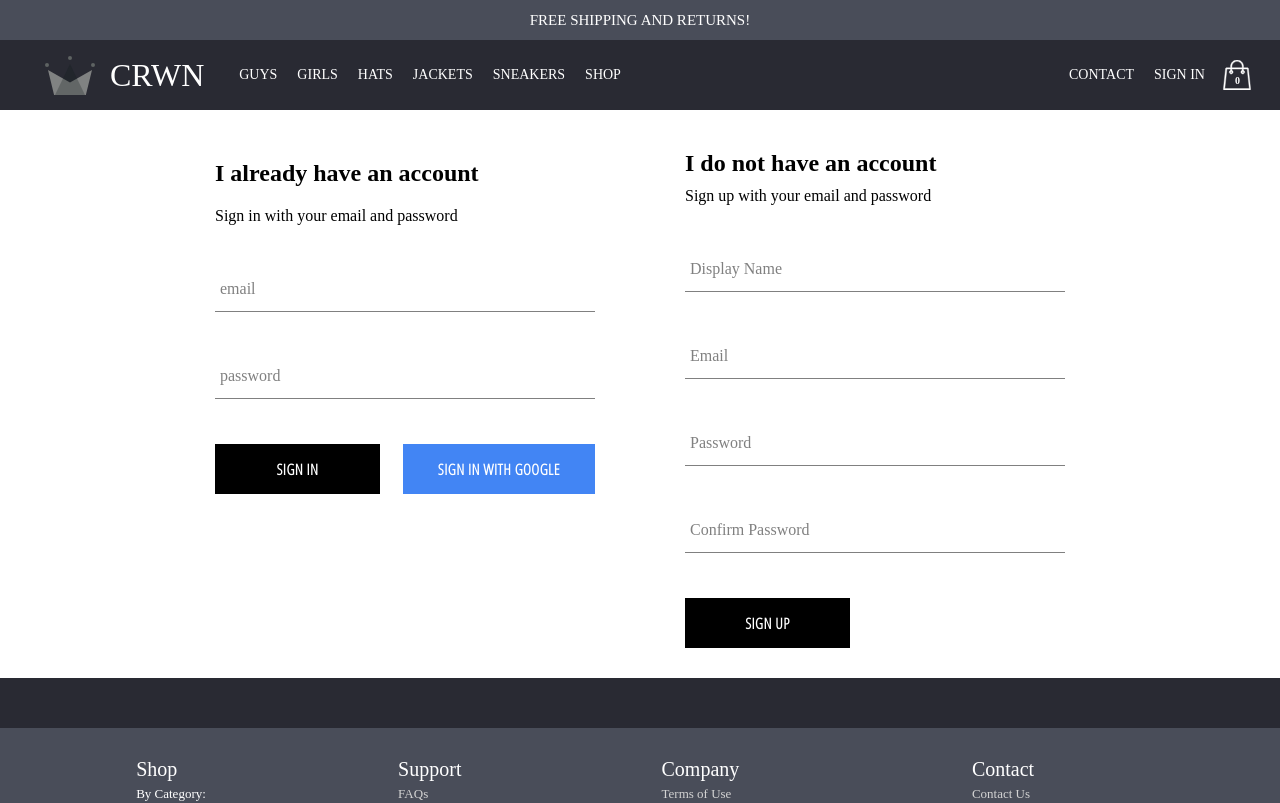
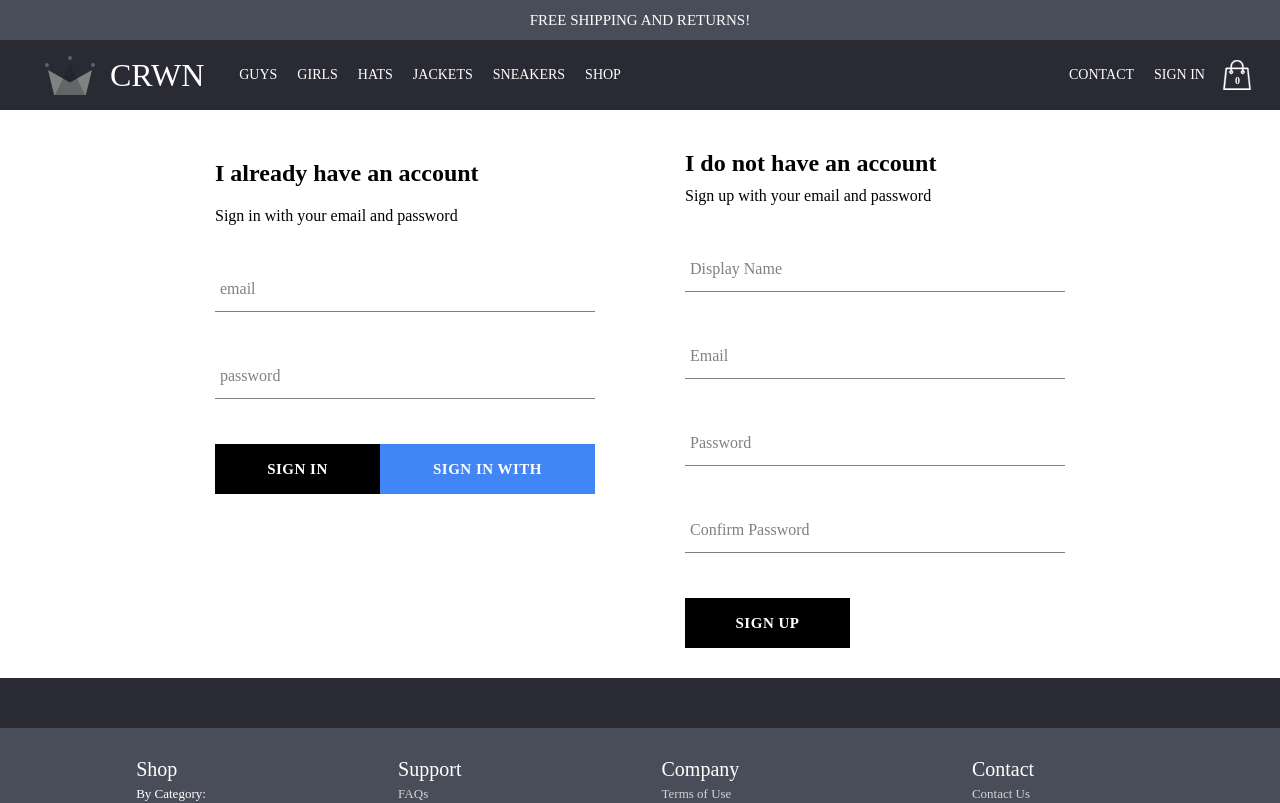
Before and after one commit to adrian-derose6/CRWN-clothing-old, a React (Create React App) app: page /signin in a window 1280 px wide. Shown: the top 803 px of the page. Built offline with nearby package versions, Linux system fonts and the light colour scheme; no server answers; a web font is replaced by a local one.

Commit message:
Changed button font

```diff
--- a/src/components/custom-button/custom-button.styles.scss
+++ b/src/components/custom-button/custom-button.styles.scss
@@ -9,7 +9,7 @@
     background-color: black;
     color: white;
     text-transform: uppercase;
-    font-family: 'Open Sans Condensed';
+    font-family: "Sharp Sans No1 Semibold";
     font-weight: bolder;
     border: none;
     cursor: pointer;
```
